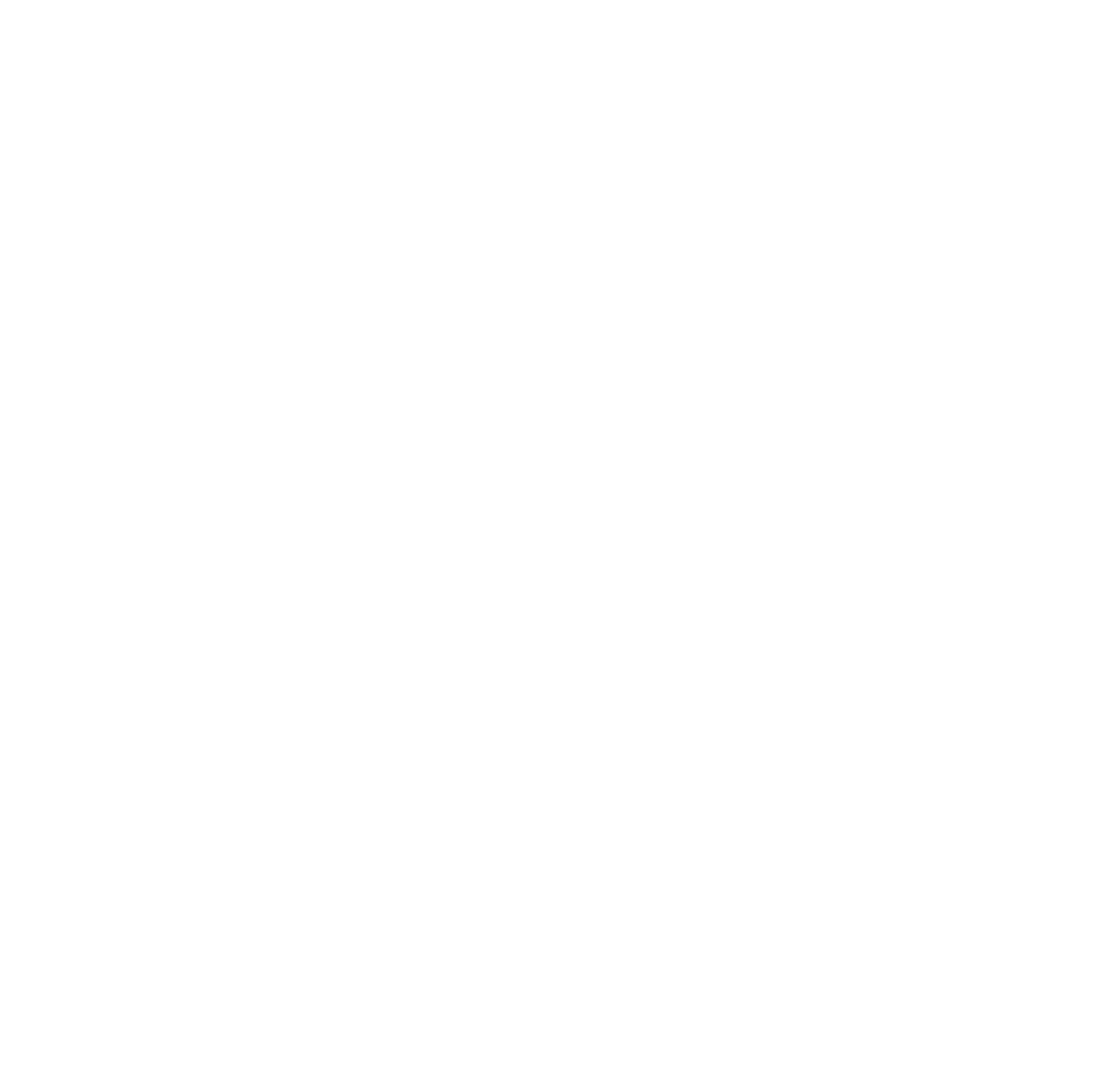
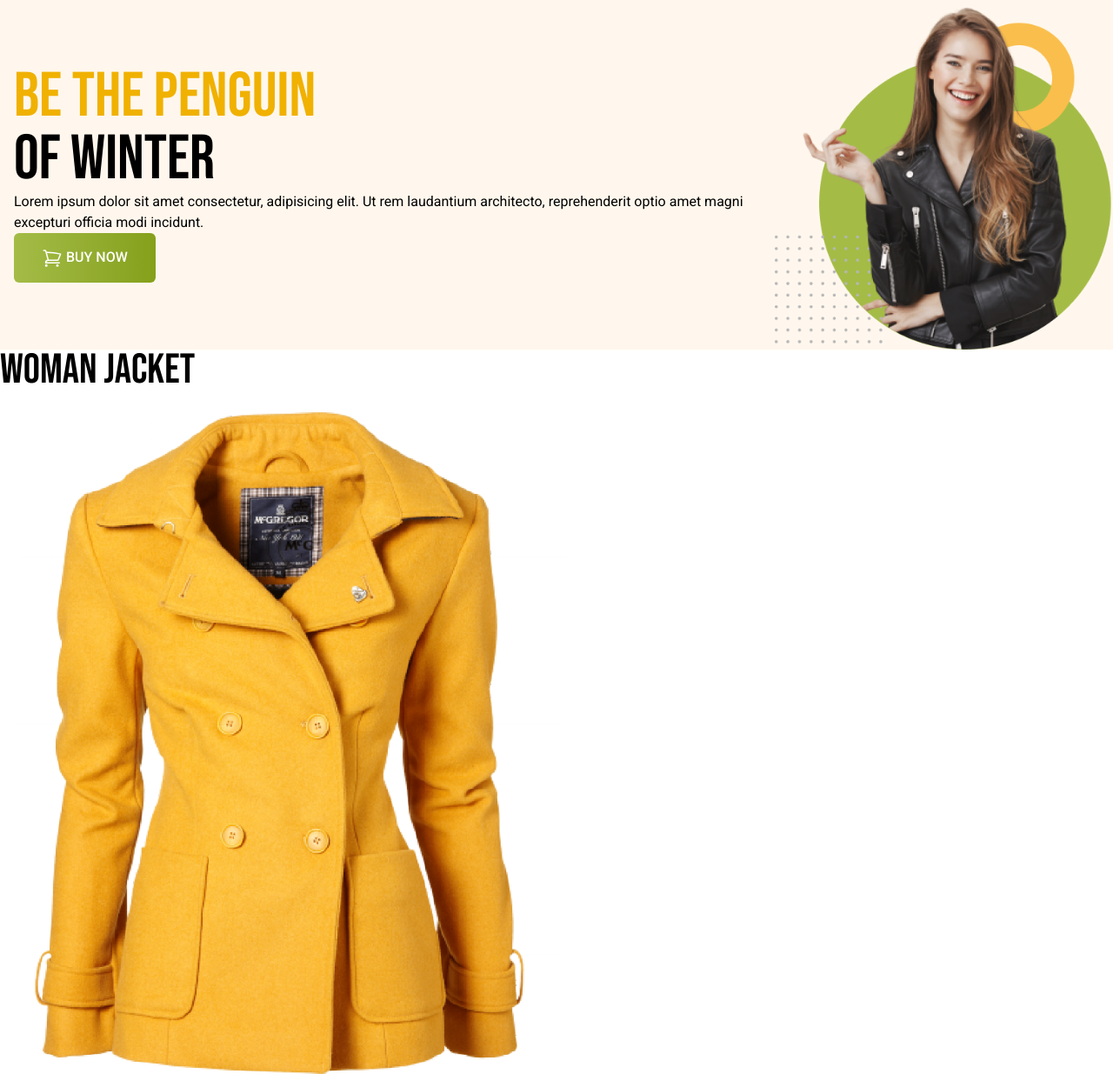
Before and after one commit to rehanuzzaman/Penguin-Fashion, a plain HTML site: page index.html in a window 1280 px wide. Shown: the top 1235 px of the page at 87% size. Before the commit the page ends 800 px from the top, so only its background shows below. Drawn offline with nearby package versions, Linux system fonts and the light colour scheme.

Commit message:
Code Updated

```diff
--- a/index.html
+++ b/index.html
@@ -5,8 +5,71 @@
     <meta name="viewport" content="width=device-width, initial-scale=1.0">
     <title>Penguin Fashion</title>
     <script src="https://unpkg.com/@tailwindcss/browser@4"></script>
+    <link rel="preconnect" href="https://fonts.googleapis.com">
+    <link rel="preconnect" href="https://fonts.gstatic.com" crossorigin>
+    <link href="https://fonts.googleapis.com/css2?family=Bebas+Neue&family=Roboto:ital,wght@0,100..900;1,100..900&display=swap" rel="stylesheet">
+    <style>
+    .font-roboto {
+    font-family: "Roboto", serif;
+    font-optical-sizing: auto;
+    font-weight: <weight>;
+    font-style: normal;
+    font-variation-settings:
+    "wdth" 100;
+    }
+
+    .font-bebas-neue {
+    font-family: "Bebas Neue", serif;
+    font-weight: 400;
+    font-style: normal;
+    }
+    </style>
 </head>
-<body>
+<body class="font-roboto">
+    <header class="bg-orange-50 pl-4">
+        <nav>
 
+        </nav>
+        <div class="md:flex md:items-center justify-around">
+            <div>
+                <h1 class="text-7xl uppercase font-bebas-neue">
+                    <span class="text-yellow-500">Be the Penguin</span><br>of Winter
+                </h1>
+                <p>
+                    Lorem ipsum dolor sit amet consectetur, adipisicing elit. Ut rem laudantium architecto, reprehenderit optio amet magni excepturi officia modi incidunt.
+                </p>
+                <button class="bg-green-400 px-8 py-4 rounded-md text-white font-medium bg-gradient-to-r from-[#A4BC46] to-[#85A019]">
+                    <svg xmlns="http://www.w3.org/2000/svg" fill="none" viewBox="0 0 24 24" stroke-width="1.5" stroke="currentColor" class="size-6 text-white inline">
+                        <path stroke-linecap="round" stroke-linejoin="round" d="M2.25 3h1.386c.51 0 .955.343 1.087.835l.383 1.437M7.5 14.25a3 3 0 0 0-3 3h15.75m-12.75-3h11.218c1.121-2.3 2.1-4.684 2.924-7.138a60.114 60.114 0 0 0-16.536-1.84M7.5 14.25 5.106 5.272M6 20.25a.75.75 0 1 1-1.5 0 .75.75 0 0 1 1.5 0Zm12.75 0a.75.75 0 1 1-1.5 0 .75.75 0 0 1 1.5 0Z" />
+                    </svg>
+                    BUY NOW
+                </button>
+            </div>
+            <div>
+                <img src="./images/model.png" alt="Model">
+            </div>
+        </div>
+    </header>
+    <main>
+        <section>
+            <h3 class="text-5xl uppercase text-[#36395] font-bebas-neue">Woman Jacket</h3>
+            <div>
+                <div class="p-5">
+                    <img src="./images/jacket-1.png" alt="Jacket 01">
+                    <h4 class="text-2xl">Yellow Coat Jacket</h4>
+                    <p>Lorem ipsum dolor sit amet consectetur adipisicing elit. Unde, sed?</p>
+                    <div class="flex justify-between">
+                        <h2 class="text-yellow-500 text-4xl">$234</h2>
+                        <button class="bg-green-400 px-8 py-4 rounded-md text-white font-medium bg-gradient-to-r from-[#A4BC46] to-[#85A019]">
+                            <svg xmlns="http://www.w3.org/2000/svg" fill="none" viewBox="0 0 24 24" stroke-width="1.5" stroke="currentColor" class="size-6 text-white inline">
+                                <path stroke-linecap="round" stroke-linejoin="round" d="M2.25 3h1.386c.51 0 .955.343 1.087.835l.383 1.437M7.5 14.25a3 3 0 0 0-3 3h15.75m-12.75-3h11.218c1.121-2.3 2.1-4.684 2.924-7.138a60.114 60.114 0 0 0-16.536-1.84M7.5 14.25 5.106 5.272M6 20.25a.75.75 0 1 1-1.5 0 .75.75 0 0 1 1.5 0Zm12.75 0a.75.75 0 1 1-1.5 0 .75.75 0 0 1 1.5 0Z" />
+                            </svg>
+                            BUY NOW
+                        </button>
+                    </div>
+                </div>
+            </div>
+        </section>
+    </main>
 </body>
 </html>
```
Also changed, not shown: tailwind.config.js (added, +8 -0 lines).
